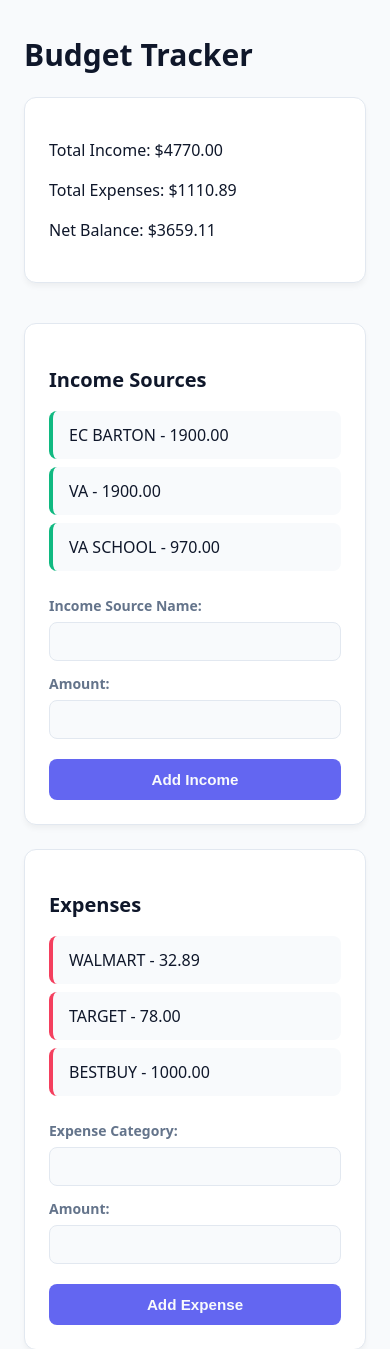
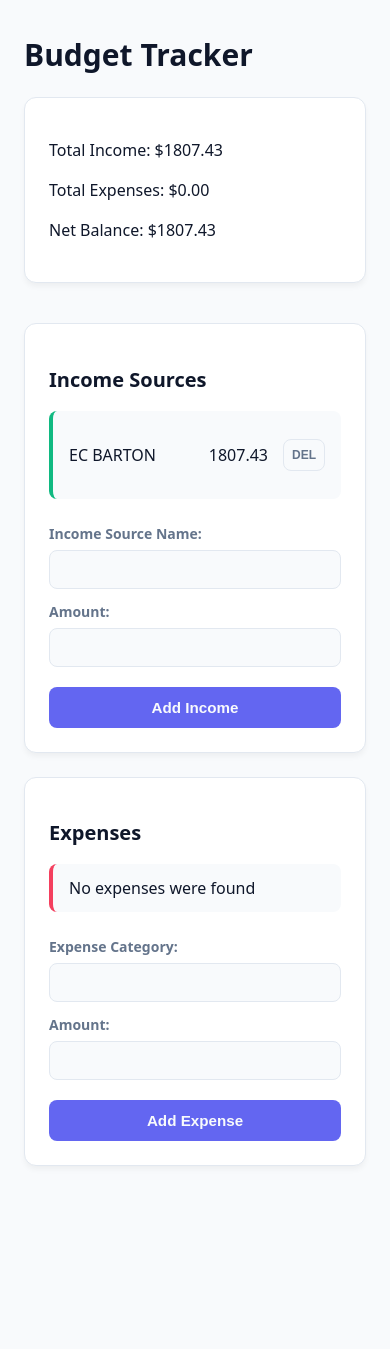
Before and after one commit to J-Alg/budget-tracker, a FastAPI app: page / in a window 390 px wide. Shown: the top 1349 px of the page. After the commit the page ends 1166 px from the top, so only its background shows below. Run offline with FastAPI, Linux system fonts and the light colour scheme.

Commit message:
feat: add full CRUD web app with FastAPI, Jinja2, and JSON persistence
- Implement persistent JSON storage layer using pathlib and json module

- Build dynamic Jinja2 dashboard with totals calculation and negative balance alert

- Add form endpoints for adding and deleting income and expense records

- Create modern responsive frontend using CSS Grid, Flexbox, and CSS variables

```diff
--- a/app.py
+++ b/app.py
@@ -56,3 +56,19 @@ def add_expense(expense_category: str = Form(...), expense_amount: float = Form(
     data["expenses"].append({"expense_amount": expense_amount, "expense_category": expense_category.strip().upper()})
     save_data(data)
     return RedirectResponse(url="/", status_code=303)
+
+@app.post("/delete-income/{item_index}")
+def delete_income(item_index: int):
+    data = load_data()
+    if 0 <= item_index < len(data["income"]):
+        del data["income"][item_index]
+        save_data(data)
+    return RedirectResponse(url="/", status_code=303)
+
+@app.post("/delete-expense/{item_index}")
+def delete_expense(item_index: int):
+    data = load_data()
+    if 0 <= item_index < len(data["expenses"]):
+        del data["expenses"][item_index]
+        save_data(data)
+    return RedirectResponse(url="/", status_code=303)
--- a/assets/data.json
+++ b/assets/data.json
@@ -1,30 +1,9 @@
 {
     "income": [
         {
-            "income_amount": 1900.0,
+            "income_amount": 1807.43,
             "income_source_name": "EC BARTON"
-        },
-        {
-            "income_amount": 1900.0,
-            "income_source_name": "VA"
-        },
-        {
-            "income_amount": 970.0,
-            "income_source_name": "VA SCHOOL"
         }
     ],
-    "expenses": [
-        {
-            "expense_amount": 32.89,
-            "expense_category": "WALMART"
-        },
-        {
-            "expense_amount": 78.0,
-            "expense_category": "TARGET"
-        },
-        {
-            "expense_amount": 1000.0,
-            "expense_category": "BESTBUY"
-        }
-    ]
+    "expenses": []
 }
--- a/static/style.css
+++ b/static/style.css
@@ -139,3 +139,25 @@ button:hover {
 button:active {
     transform: scale(0.98);
 }
+
+.trash-can {
+    width: auto;
+    margin-top: 1rem;
+    padding: 0.50rem 0.5rem;
+    font-size: 0.75rem;
+    background-color: var(--bg-page);
+    margin-bottom: 1rem;
+    transition: background-color 0.15s ease, box-shadow 0.1s ease;
+    color: var(--text-muted);
+    border: 1px solid var(--border-subtle);
+}
+
+.trash-can:hover {
+    background-color: var(--color-expense);
+    color: #ffffff;
+    border: 1px solid var(--color-expense);
+}
+
+.trash-can:active {
+    transform: scale(0.98);
+}
--- a/templates/index.html
+++ b/templates/index.html
@@ -28,7 +28,16 @@
                 <h2>Income Sources</h2>
                 <ul>
                     {% for item in income_list %}
-                    <li>{{ item.income_source_name }} - {{ "%.2f"|format(item.income_amount) }}</li>
+                    <li>
+                        <span>{{ item.income_source_name }}</span>
+                        <div style="display: flex; align-items: center; gap: 15px;">
+                            <span>{{ "%.2f"|format(item.income_amount) }}</span>
+                            <form action="/delete-income/{{ loop.index0 }}" method="post">
+                                <button class="trash-can" type="submit">DEL</button>
+                            </form>
+                        </div>
+
+                    </li>
                     {% else %}
                     <li>No income sources were found</li>
                     {% endfor %}
@@ -48,7 +57,15 @@
                 <h2>Expenses</h2>
                 <ul>
                     {% for expense in expenses_list %}
-                    <li>{{ expense.expense_category }} - {{ "%.2f"|format(expense.expense_amount) }}</li>
+                    <li>
+                        <span>{{ expense.expense_category }}</span>
+                        <div style="display: flex; align-items: center; gap: 15px;">
+                        <span>{{ "%.2f"|format(expense.expense_amount) }}</span>
+                        <form action="/delete-expense/{{ loop.index0 }}" method="post">
+                            <button class="trash-can" type="submit">DEL</button>
+                        </form>
+                        </div>
+                    </li>
                     {% else %}
                     <li>No expenses were found</li>
                     {% endfor %}
```
